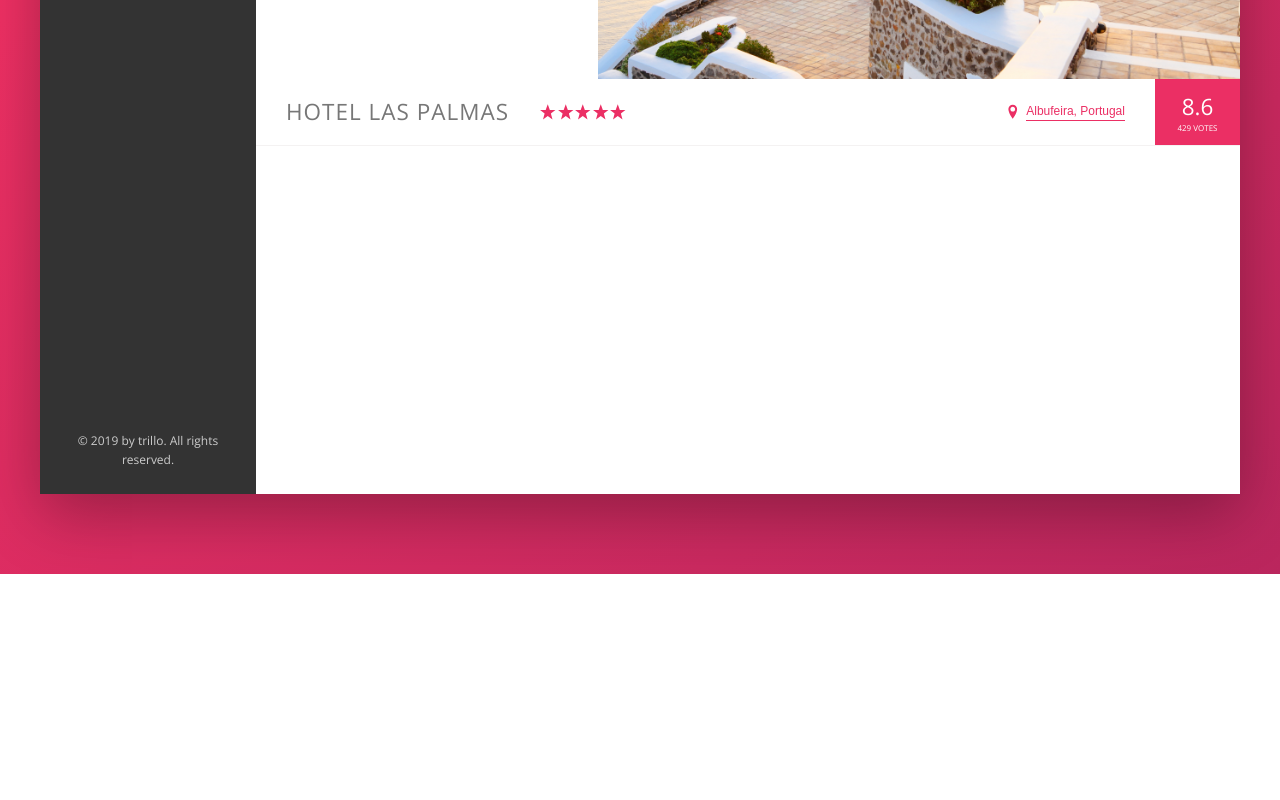
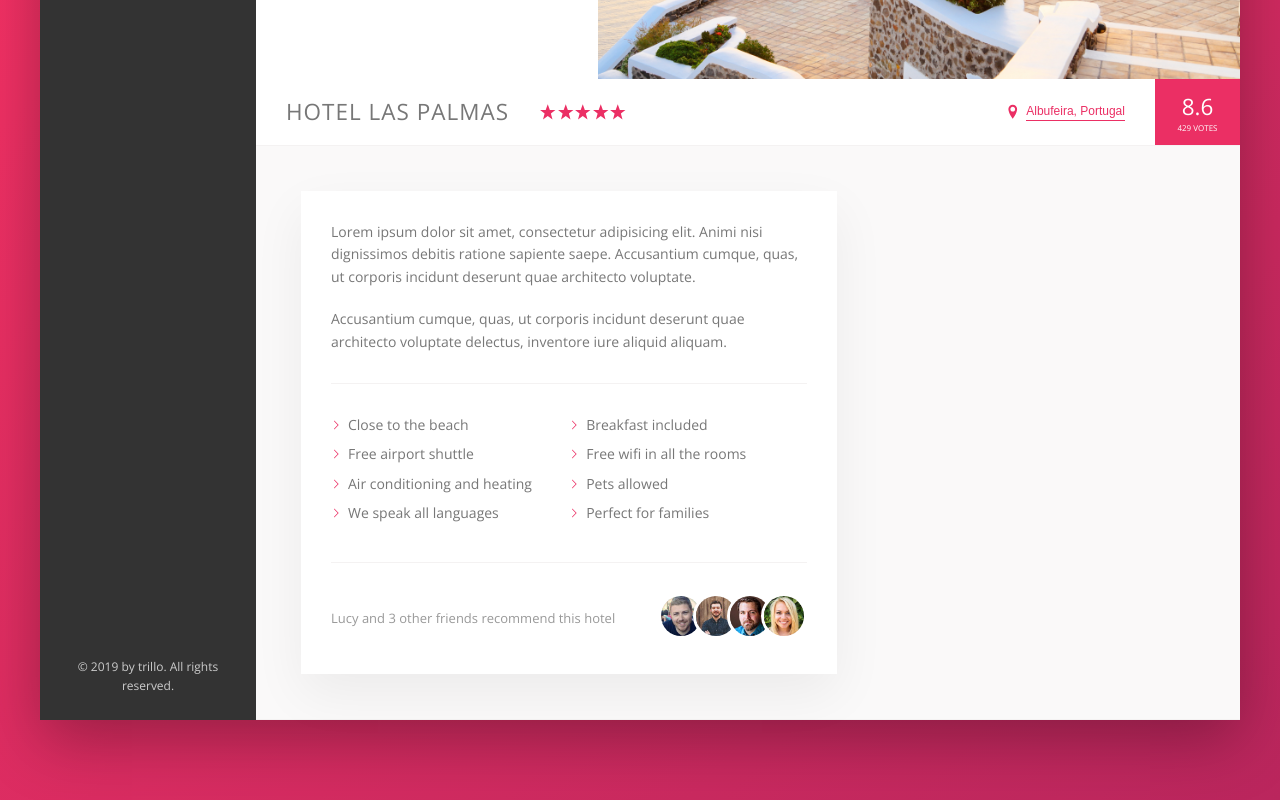
Before and after one commit to danijmoss/Flexbox-Trillo, a website: page index.html in a window 1280 px wide. Shown: the part 456-1256 px from the top of the page. Before the commit the page ends 1030 px from the top, so only its background shows below. Drawn offline with nearby package versions, Linux system fonts and the light colour scheme.

Commit message:
completed details and recommendation section

```diff
--- a/index.html
+++ b/index.html
@@ -169,6 +169,67 @@
             </div>
           </div>
           <!-- End Hotel Overview -->
+
+          <!-- Hotel Details -->
+          <div class="detail">
+            <!-- Hotel Description -->
+            <div class="description">
+              <p class="paragraph">
+                Lorem ipsum dolor sit amet, consectetur adipisicing elit. Animi
+                nisi dignissimos debitis ratione sapiente saepe. Accusantium
+                cumque, quas, ut corporis incidunt deserunt quae architecto
+                voluptate.
+              </p>
+              <p class="paragraph">
+                Accusantium cumque, quas, ut corporis incidunt deserunt quae
+                architecto voluptate delectus, inventore iure aliquid aliquam.
+              </p>
+              <ul class="list">
+                <li class="list__item">Close to the beach</li>
+                <li class="list__item">Breakfast included</li>
+                <li class="list__item">Free airport shuttle</li>
+                <li class="list__item">Free wifi in all the rooms</li>
+                <li class="list__item">Air conditioning and heating</li>
+                <li class="list__item">Pets allowed</li>
+                <li class="list__item">We speak all languages</li>
+                <li class="list__item">Perfect for families</li>
+              </ul>
+
+              <div class="recommend">
+                <p class="recommend__count">
+                  Lucy and 3 other friends recommend this hotel
+                </p>
+                <div class="recommend__friends">
+                  <img
+                    src="img/user-3.jpg"
+                    alt="Friend 1"
+                    class="recommend__photo"
+                  />
+                  <img
+                    src="img/user-4.jpg"
+                    alt="Friend 2"
+                    class="recommend__photo"
+                  />
+                  <img
+                    src="img/user-5.jpg"
+                    alt="Friend 3"
+                    class="recommend__photo"
+                  />
+                  <img
+                    src="img/user-6.jpg"
+                    alt="Friend 4"
+                    class="recommend__photo"
+                  />
+                </div>
+              </div>
+            </div>
+            <!-- End Hotel Description -->
+
+            <!-- User Reviews -->
+            <div class="user-reviews"></div>
+            <!-- End User Reviews -->
+          </div>
+          <!-- End Hotel Details -->
         </main>
         <!-- End Main Content -->
       </div>
--- a/sass/_base.scss
+++ b/sass/_base.scss
@@ -14,6 +14,9 @@
   --color-grey-dark-3: #999;
 
   --shadow-dark: 0 2rem 6rem rgba(0, 0, 0, 0.3);
+  --shadow-light: 0 2rem 5rem rgba(0, 0, 0, 0.06);
+
+  --line: 0.1rem solid var(--color-grey-light-2);
 }
 
 // Global Reset
--- a/sass/_components.scss
+++ b/sass/_components.scss
@@ -199,7 +199,7 @@
 .overview {
   display: flex;
   align-items: center;
-  border-bottom: 0.1rem solid var(--color-grey-light-2);
+  border-bottom: var(--line);
 
   &__heading {
     font-size: 2.25rem;
@@ -295,3 +295,75 @@
     box-shadow: none;
   }
 }
+
+//////////////////////////////////////////
+// Paragraph
+.paragraph:not(:last-of-type) {
+  margin-bottom: 2rem;
+}
+
+//////////////////////////////////////////
+// List
+.list {
+  list-style: none;
+  margin: 3rem 0;
+  padding: 3rem 0;
+  border-top: var(--line);
+  border-bottom: var(--line);
+
+  display: flex;
+  flex-wrap: wrap;
+
+  &__item {
+    flex: 0 0 50%;
+    margin-bottom: 0.7rem;
+  }
+
+  &__item::before {
+    content: "";
+    display: inline-block;
+    height: 1rem;
+    width: 1rem;
+    margin-right: 0.7rem;
+
+    // older browsers
+    // background-image: url(../img/chevron-thin-right.svg);
+    // background-size: cover;
+
+    // newer browsers - masks
+    background-color: var(--color-primary);
+    -webkit-mask-image: url(../img/chevron-thin-right.svg);
+    -webkit-mask-size: cover;
+    mask-image: url(../img/chevron-thin-right.svg);
+    mask-size: cover;
+  }
+}
+
+//////////////////////////////////////////
+// Recommend
+.recommend {
+  font-size: 1.3rem;
+  color: var(--color-grey-dark-3);
+
+  display: flex;
+  align-items: center;
+
+  &__count {
+    margin-right: auto;
+  }
+
+  &__friends {
+  }
+
+  &__photo {
+    box-sizing: content-box;
+    height: 4rem;
+    width: 4rem;
+    border-radius: 50%;
+    border: 0.3rem solid #fff;
+
+    &:not(:last-child) {
+      margin-right: -1.5rem;
+    }
+  }
+}
--- a/sass/_layout.scss
+++ b/sass/_layout.scss
@@ -11,7 +11,7 @@
   font-size: 1.4rem;
   height: 7rem;
   background-color: #fff;
-  border-bottom: 0.1rem solid var(--color-grey-light-2);
+  border-bottom: var(--line);
 
   display: flex;
   justify-content: space-between;
@@ -34,7 +34,26 @@
 
 .hotel-view {
   background-color: #fff;
-  height: 80rem;
 
   flex: 1;
 }
+
+.detail {
+  display: flex;
+  padding: 4.5rem;
+  background-color: var(--color-grey-light-1);
+  border-bottom: var(--line);
+}
+
+.description {
+  font-size: 1.4rem;
+  background-color: #fff;
+  box-shadow: var(--shadow-light);
+  padding: 3rem;
+  flex: 0 0 60%;
+  margin-right: 4.5rem;
+}
+
+.user-reviews {
+  flex: 1;
+}
```
Also changed, not shown: css/style.css.
